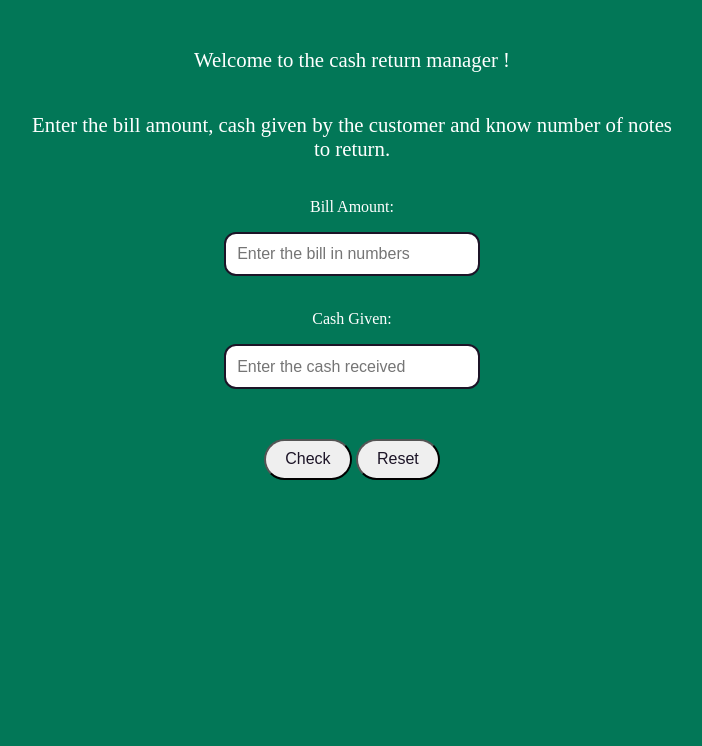
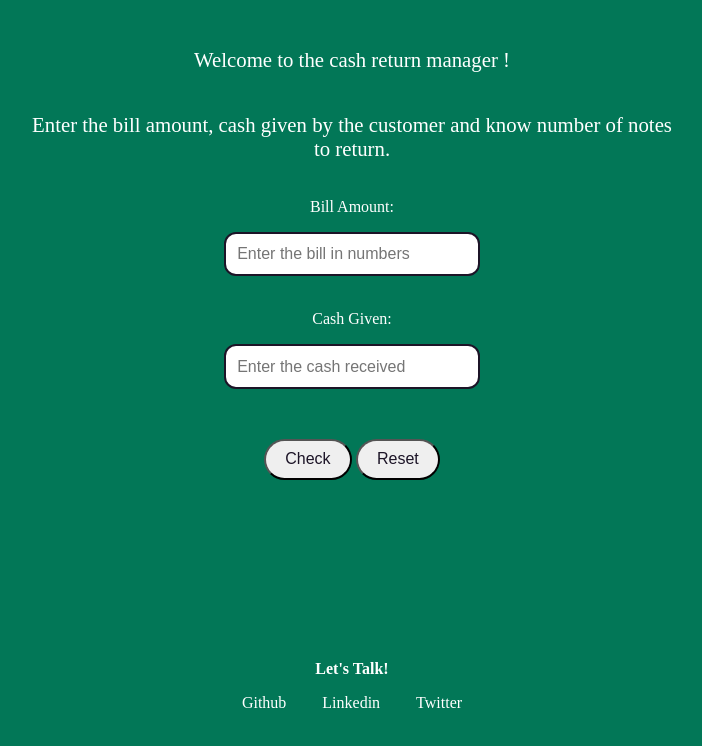
Before and after one commit to thesudhanshupanda/Cash-Register, a plain HTML site: page index.html in a window 1280 px wide. Shown: the part 68-814 px from the top of the page, without its empty margins (296-998 px from the left). Drawn offline with Linux system fonts and the light colour scheme.

Commit message:
fix: footer

```diff
--- a/index.html
+++ b/index.html
@@ -57,12 +57,21 @@
                     <td>1</td>
                 </tr>
             </table>
+        </div>
+    </div>
 
+    <footer class="footer">
+        <p class="footer-heading"><strong> Let's Talk!</strong></p>
 
-        </div>
-
-
-    </div>
+        <ul>
+            <li class="footer-list"> <a class="link" href="https://github.com/thesudhansupanda" target="_blank"> Github</a>
+             </li>
+            <li class="footer-list"> <a class="link" href="https://www.linkedin.com/in/sudhansu-panda-243773198/" target="_blank"> Linkedin</a>
+            </li>
+            <li class="footer-list"> <a class="link" href="https://twitter.com/Pandathehuman_?s=08" target="_blank"> Twitter </a>
+            </li>
+        </ul>
+        </footer>
 
     <script src="./app.js"></script>
 </body>
--- a/style.css
+++ b/style.css
@@ -76,3 +76,29 @@ table, th, td {
   ul{
     padding: 0;
   }
+
+  footer {
+    width: 100%;
+    text-align: center;
+    padding:1rem;
+    /* margin-top: 1rem; */
+}
+.footer .heading{
+    text-align: center;
+    color: white;
+}
+.footer-list{
+    display:inline;
+    list-style: none;
+    text-align: center;
+    padding: 1rem;
+    /* margin-left: 0.5rem; */
+}
+.link{
+    text-decoration: none;
+    color: white;
+}
+
+.footer ul{
+    padding-inline-start: 0px;
+}
```
